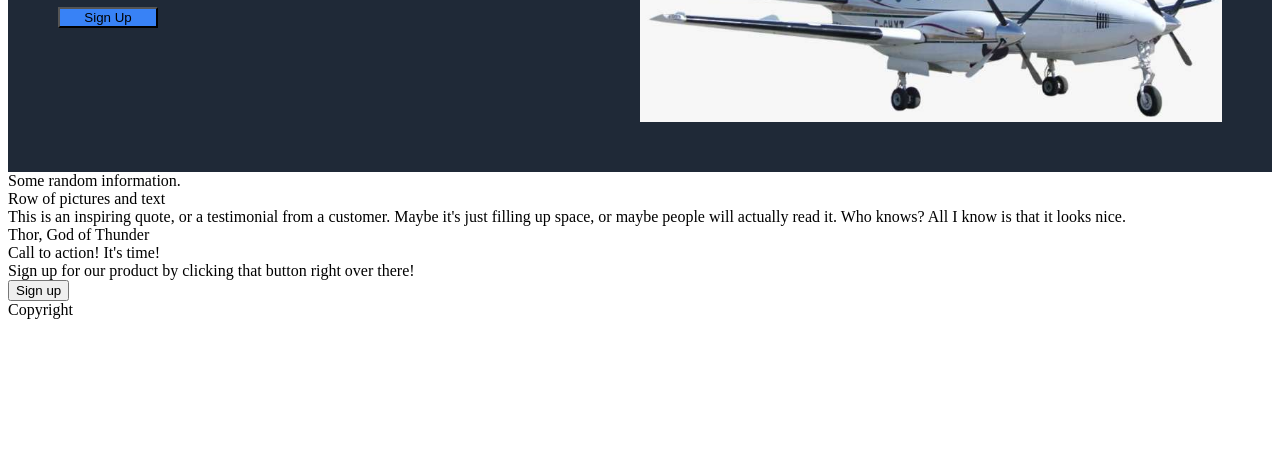
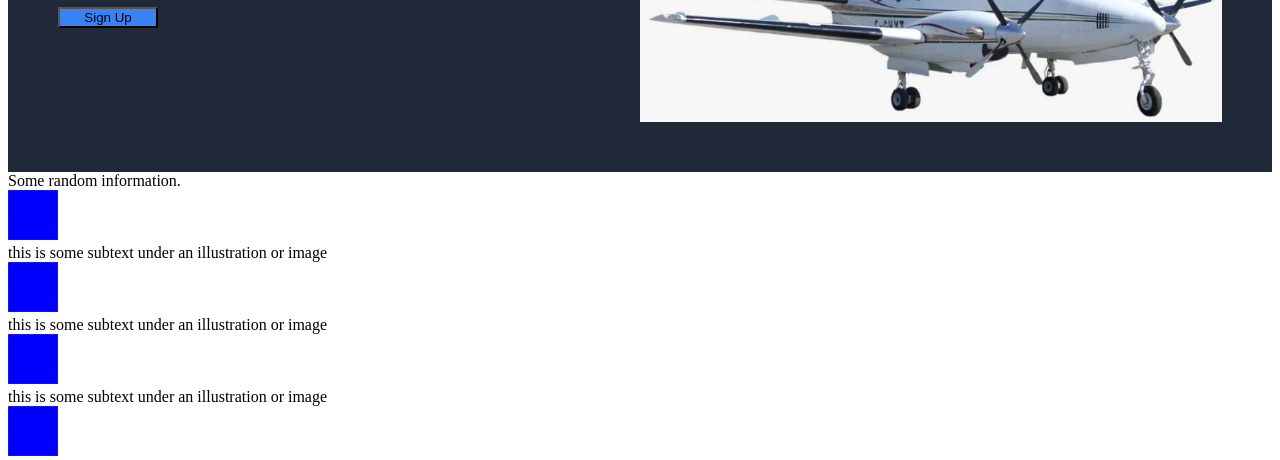
Before and after one commit to chaswrig/landing-page, a plain HTML site: page index.html in a window 1280 px wide. Shown: the part 325-785 px from the top of the page. Drawn offline with Linux system fonts and the light colour scheme.

Commit message:
added images for second section.

```diff
--- a/index.html
+++ b/index.html
@@ -27,7 +27,15 @@
 
       <div class="middle">
         <div>Some random information.</div>
-        <div>Row of pictures and text</div>
+        <img class="square" src="square.png" alt="first square" style="max-width:50px;max-height:50px;">
+        <div>this is some subtext under an illustration or image</div>
+        <img class="square" src="square.png" alt="first square" style="max-width:50px;max-height:50px;">
+        <div>this is some subtext under an illustration or image</div>
+        <img class="square" src="square.png" alt="first square" style="max-width:50px;max-height:50px;">
+        <div>this is some subtext under an illustration or image</div>
+        <img class="square" src="square.png" alt="first square" style="max-width:50px;max-height:50px;">
+        <div>this is some subtext under an illustration or image</div>
+
         <div class="quote">This is an inspiring quote, or a testimonial from a
             customer. Maybe it's just filling up space, or maybe people will
             actually read it. Who knows? All I know is that it looks nice.
@@ -41,7 +49,7 @@
         <button>Sign up</button>
       </div>
 
-      <div class="footer">Copyright</div>
+      <div class="footer">Copyright &copy; The Odin Project 2021</div>
     </div>
 </body>
 </html>
--- a/style.css
+++ b/style.css
@@ -6,7 +6,7 @@
 }
 
 .header {
-    background-color: #1f2937;
+    background-color: #1F2937;
     display: flex;
     justify-content: space-between;
     padding: 50px;
@@ -30,7 +30,7 @@ li {
 }
 
 .container {
-    background-color: #1f2937;
+    background-color: #1F2937;
     display: flex;
     justify-content: space-around;
     padding: 50px;
@@ -50,7 +50,7 @@ li {
 
 .main_text {
     font-size: 48px;
-    color: #f9faf8;
+    color: #F9FAF8;
     font-weight: bolder;
 }
 
@@ -58,3 +58,13 @@ li {
     font-size: 18px;
     color: #E5E7EB;
 }
+
+
+
+.footer {
+    display: flex;
+    justify-content: center;
+    padding: 20px;
+    background-color: #1F2937;
+    color: #F9FAF8;
+}
```
Also changed, not shown: square.png (added).
